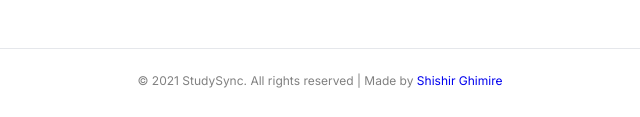
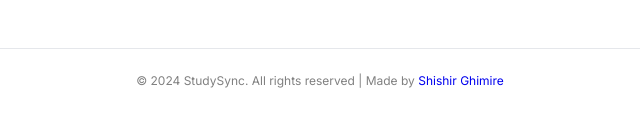
Before and after one commit to Shishirghimiree/StudySync-Project, a plain HTML site: page index.html in a window 1280 px wide. Shown: the part 2906-3023 px from the top of the page, 320-960 px from the left. Drawn offline with Linux system fonts and the light colour scheme.

Commit message:
Shishir Ghimire

```diff
--- a/index.html
+++ b/index.html
@@ -399,7 +399,7 @@
       </footer>
 
       <div class="footer-copyright">
-        &copy; 2021 StudySync. All rights reserved | Made by
+        &copy; 2024 StudySync. All rights reserved | Made by
         <a href="https://github.com/Shishirghimiree" target="_blank"
           >Shishir Ghimire</a
         >
```
